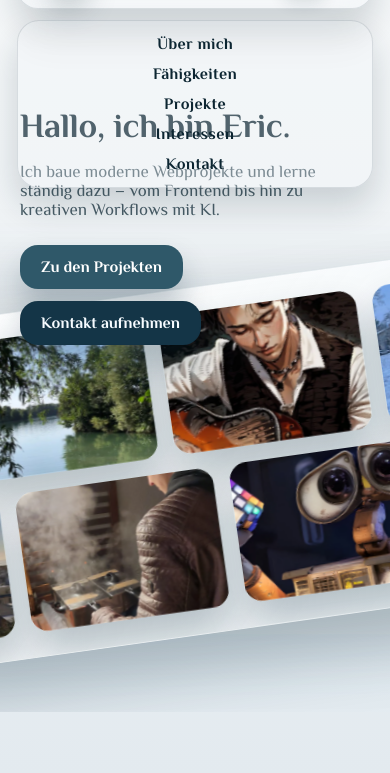
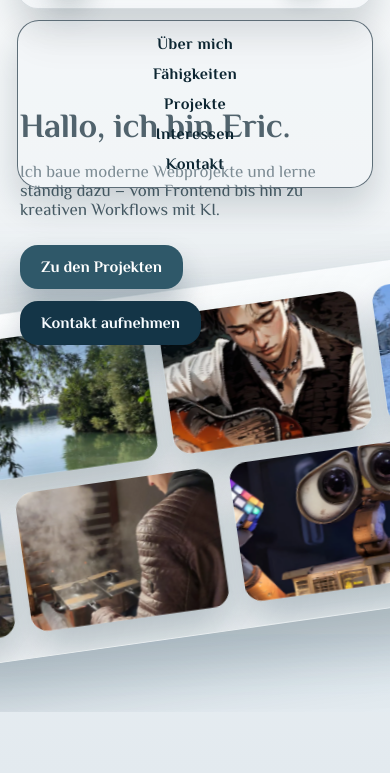
Before and after one commit to Eric-Alexander-07/My-personal-Website, a plain HTML site: page index.html in a window 390 px wide. Both pictures are taken after a click on the button "Menü öffnen". Shown: the part 71-844 px from the top of the page. Drawn offline with Linux system fonts and the light colour scheme.

Commit message:
update modern.css

```diff
--- a/css/modern.css
+++ b/css/modern.css
@@ -296,10 +296,12 @@ a:hover {
   margin: 0 0 18px;
   color: var(--text);
 }
+
 .typewriter {
   position: relative;
   display: inline-block;
 }
+
 .typewriter::after {
   content: '';
   display: inline-block;
@@ -310,10 +312,12 @@ a:hover {
   transform: translateY(0.08em);
   animation: caret-blink 0.9s steps(1) infinite;
 }
+
 .typewriter.is-done::after {
   animation: none;
   opacity: 0;
 }
+
 .sr-only {
   position: absolute;
   width: 1px;
@@ -325,11 +329,14 @@ a:hover {
   white-space: nowrap;
   border: 0;
 }
+
 @keyframes caret-blink {
+
   0%,
   49% {
     opacity: 1;
   }
+
   50%,
   100% {
     opacity: 0;
@@ -998,7 +1005,7 @@ h2 {
     top: calc(100% + 12px);
     width: 100%;
     background: rgba(242, 246, 248, 0.3);
-    border: 1px solid rgba(86, 103, 113, 0.18);
+    border: 1px solid rgba(86, 103, 113, 0.95);
     border-radius: 22px;
     padding: 14px 18px;
     flex-direction: column;
```
